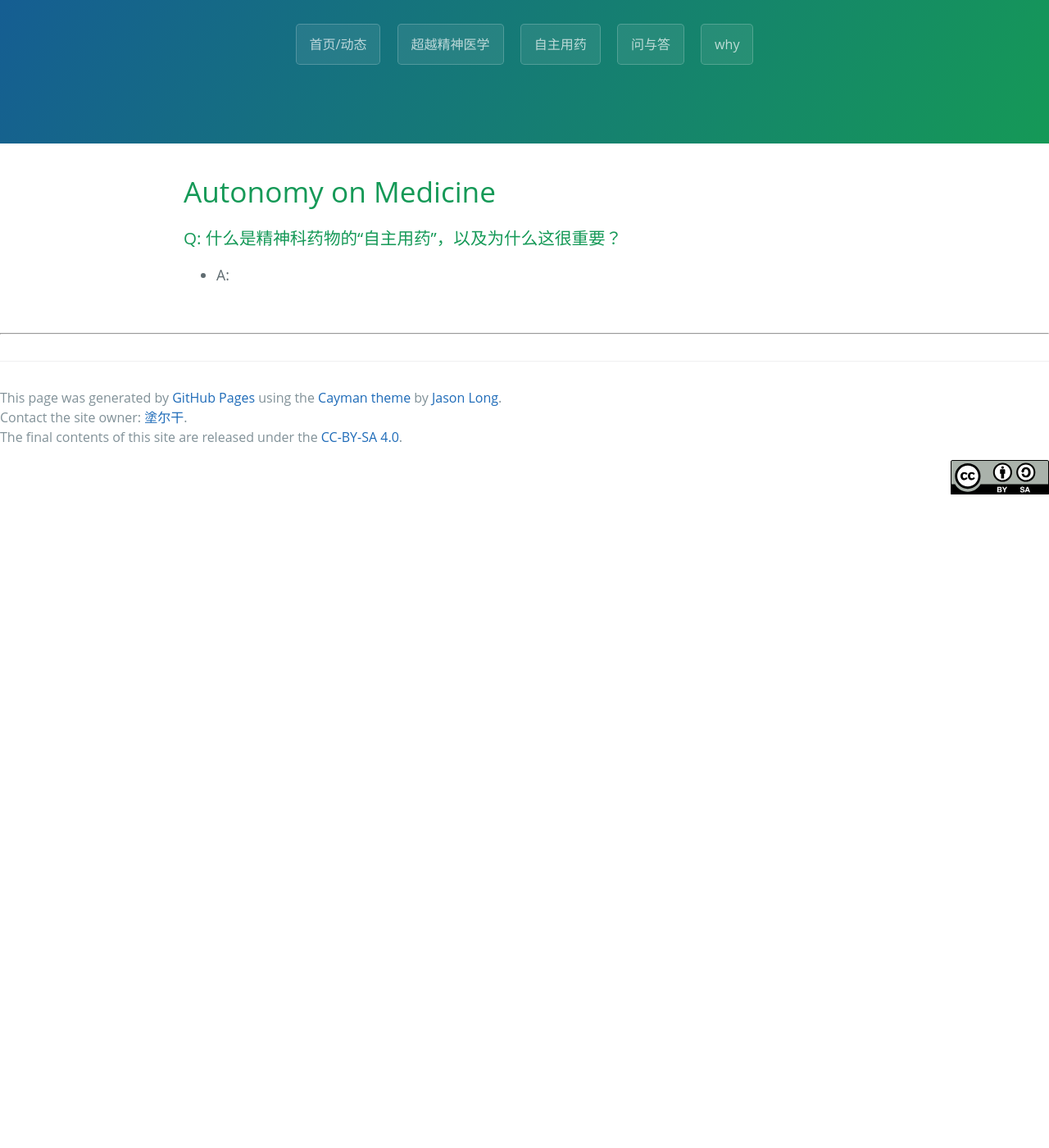
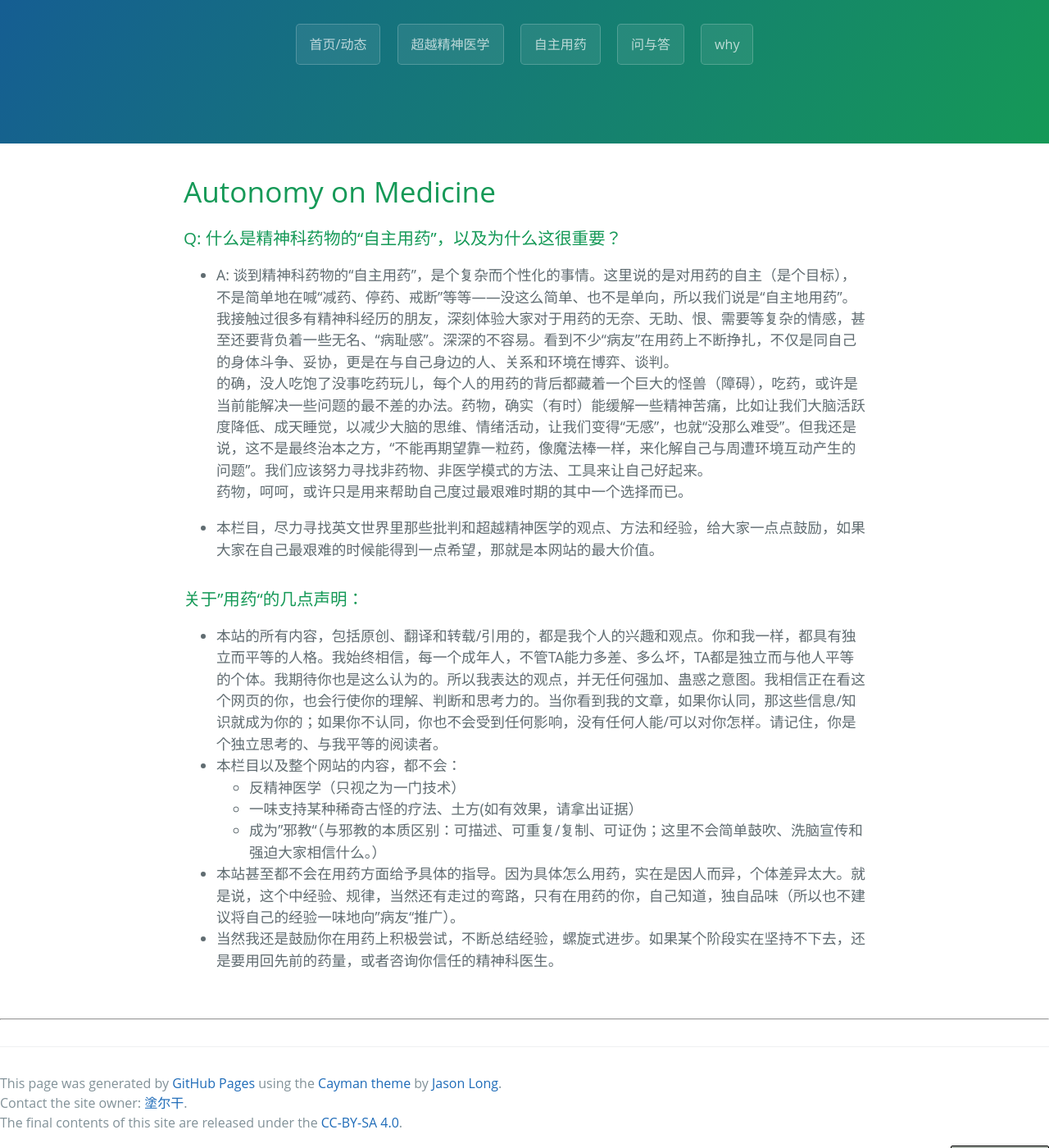
Before and after one commit to mdrights/mdrights.github.io, a Jekyll site: the page built from autonomy.md, in a window 1280 px wide and 1400 px high, scrolled down 270 px. Shown: the whole window at 82% size. Built offline with Jekyll 4.4.1, drawn with Linux system fonts in a browser that asks for light colours; before the commit the page ends 900 px from its top, so only the background shows below that.

Commit message:
add content of autonomy.md; alongwith others.

```diff
--- a/autonomy.md
+++ b/autonomy.md
@@ -4,4 +4,19 @@ title: Autonomy on Medicine
 permalink: /autonomy/
 ---
 ### Q: 什么是精神科药物的“自主用药”，以及为什么这很重要？
-* A:
+* A: 谈到精神科药物的“自主用药”，是个复杂而个性化的事情。这里说的是对用药的自主（是个目标），不是简单地在喊“减药、停药、戒断”等等——没这么简单、也不是单向，所以我们说是“自主地用药”。
+   我接触过很多有精神科经历的朋友，深刻体验大家对于用药的无奈、无助、恨、需要等复杂的情感，甚至还要背负着一些无名、“病耻感”。深深的不容易。看到不少“病友”在用药上不断挣扎，不仅是同自己的身体斗争、妥协，更是在与自己身边的人、关系和环境在博弈、谈判。
+    的确，没人吃饱了没事吃药玩儿，每个人的用药的背后都藏着一个巨大的怪兽（障碍），吃药，或许是当前能解决一些问题的最不差的办法。药物，确实（有时）能缓解一些精神苦痛，比如让我们大脑活跃度降低、成天睡觉，以减少大脑的思维、情绪活动，让我们变得“无感”，也就“没那么难受”。但我还是说，这不是最终治本之方，“不能再期望靠一粒药，像魔法棒一样，来化解自己与周遭环境互动产生的问题"。我们应该努力寻找非药物、非医学模式的方法、工具来让自己好起来。
+    药物，呵呵，或许只是用来帮助自己度过最艰难时期的其中一个选择而已。
+
+* 本栏目，尽力寻找英文世界里那些批判和超越精神医学的观点、方法和经验，给大家一点点鼓励，如果大家在自己最艰难的时候能得到一点希望，那就是本网站的最大价值。
+
+
+### 关于”用药“的几点声明：
+* 本站的所有内容，包括原创、翻译和转载/引用的，都是我个人的兴趣和观点。你和我一样，都具有独立而平等的人格。我始终相信，每一个成年人，不管TA能力多差、多么坏，TA都是独立而与他人平等的个体。我期待你也是这么认为的。所以我表达的观点，并无任何强加、蛊惑之意图。我相信正在看这个网页的你，也会行使你的理解、判断和思考力的。当你看到我的文章，如果你认同，那这些信息/知识就成为你的；如果你不认同，你也不会受到任何影响，没有任何人能/可以对你怎样。请记住，你是个独立思考的、与我平等的阅读者。
+* 本栏目以及整个网站的内容，都不会：
+  - 反精神医学（只视之为一门技术）
+  - 一味支持某种稀奇古怪的疗法、土方(如有效果，请拿出证据）
+  - 成为”邪教“（与邪教的本质区别：可描述、可重复/复制、可证伪；这里不会简单鼓吹、洗脑宣传和强迫大家相信什么。）
+* 本站甚至都不会在用药方面给予具体的指导。因为具体怎么用药，实在是因人而异，个体差异太大。就是说，这个中经验、规律，当然还有走过的弯路，只有在用药的你，自己知道，独自品味（所以也不建议将自己的经验一味地向”病友“推广）。
+* 当然我还是鼓励你在用药上积极尝试，不断总结经验，螺旋式进步。如果某个阶段实在坚持不下去，还是要用回先前的药量，或者咨询你信任的精神科医生。
```
Also changed, not shown: _posts/2016-01-14-INTAR-另类疗愈国际大会2016印度.md (+3 -2 lines), why.md (+1 -1 lines).
